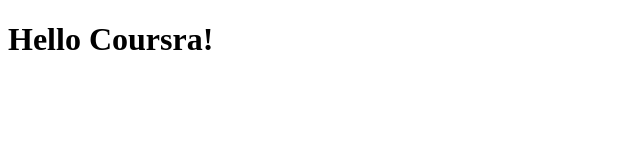
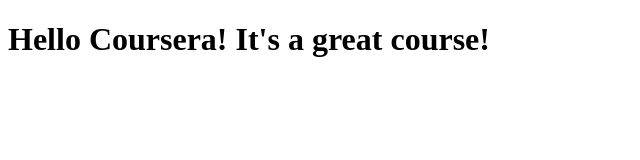
Before and after one commit to vrojasl/coursera-test, a plain HTML site: page site/index.html in a window 1280 px wide. Shown: the whole page, without its empty margins (0-640 px from the left). Drawn offline with Linux system fonts and the light colour scheme.

Commit message:
Small addition to our page content.

```diff
--- a/site/index.html
+++ b/site/index.html
@@ -4,6 +4,6 @@
 	<title>Hello coursera</title>
 </head>
 <body>
-<h1>Hello Coursra!</h1>
+<h1>Hello Coursera! It's a great course!</h1>
 </body>
 </html>
```
